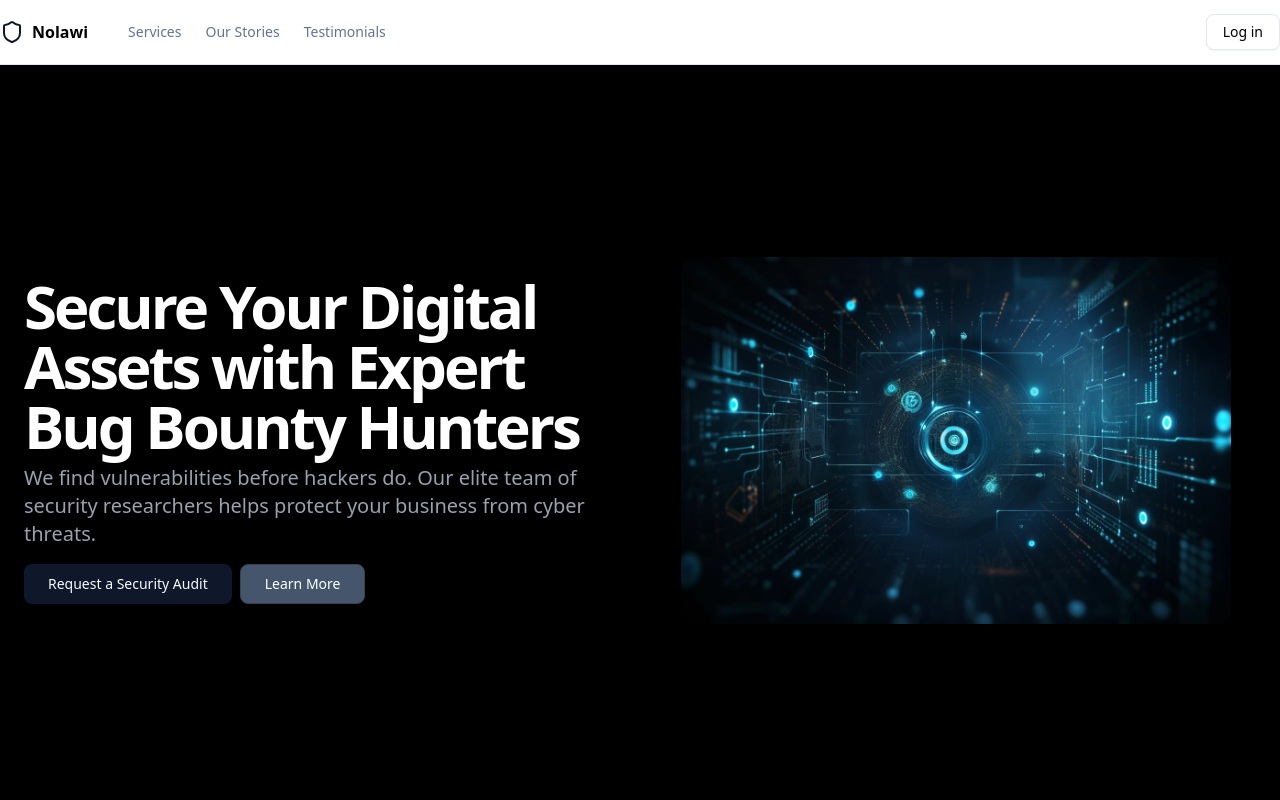
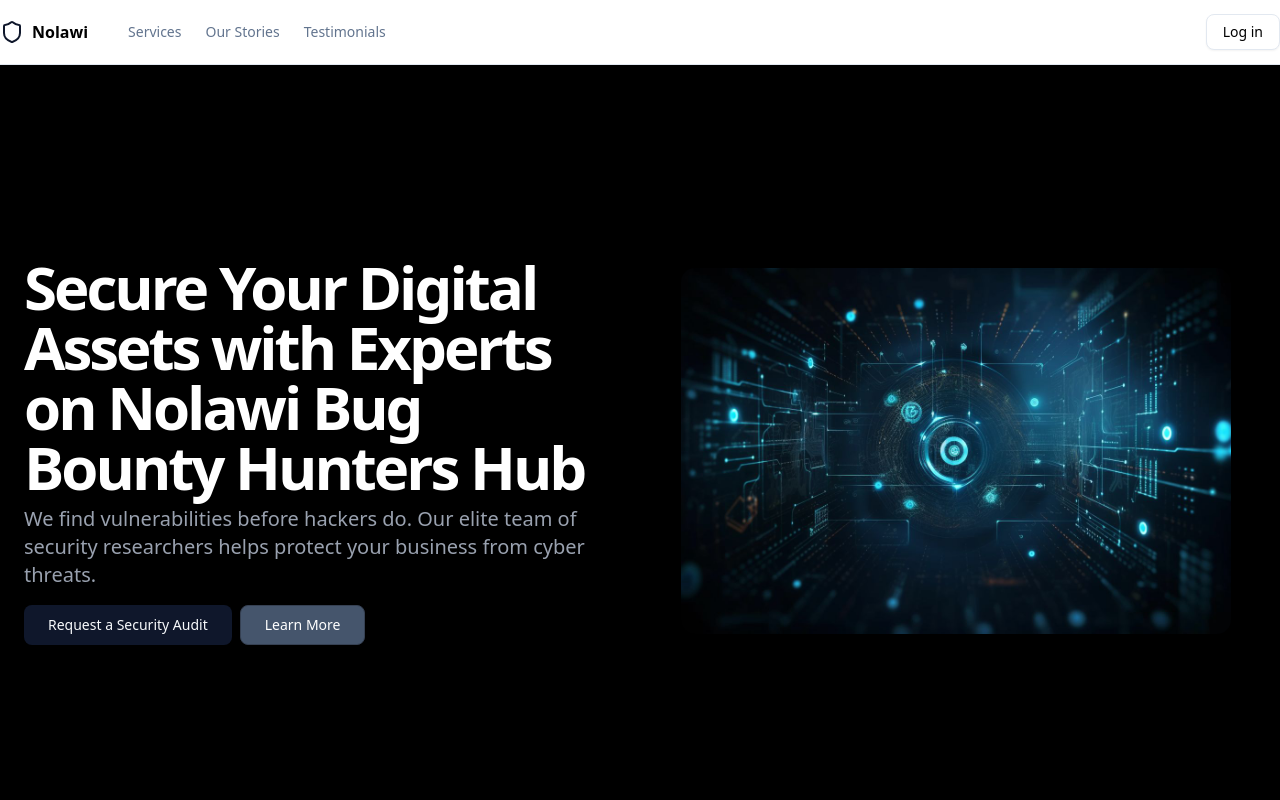
Before and after one commit to abelgroot/nolawi-bounty-hub, a Next.js app in the folder frontend/: page / in a window 1280 px wide. Shown: the top 800 px of the page. Built offline with nearby package versions, Linux system fonts and the light colour scheme.

Commit message:
update landingpage info

```diff
--- a/frontend/app/page.tsx
+++ b/frontend/app/page.tsx
@@ -14,7 +14,8 @@ export default function HomePage() {
               <div className="flex flex-col justify-center space-y-4">
                 <div className="space-y-2">
                   <h1 className="text-3xl font-bold tracking-tighter sm:text-5xl xl:text-6xl/none">
-                    Secure Your Digital Assets with Expert Bug Bounty Hunters
+                    Secure Your Digital Assets with Experts on Nolawi Bug Bounty
+                    Hunters Hub
                   </h1>
                   <p className="max-w-[600px] text-gray-400 md:text-xl">
                     We find vulnerabilities before hackers do. Our elite team of
```
